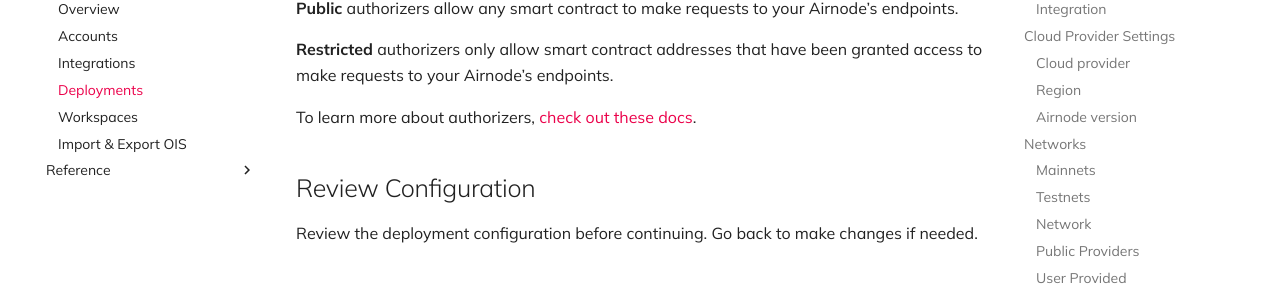
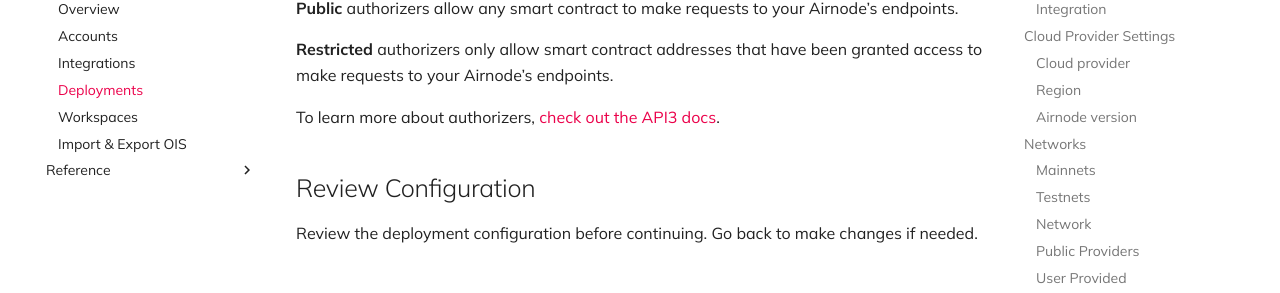
Before and after one commit to chainapi/chainapi-docs, an MkDocs documentation site: the page built from docs/guides/deployments.md, in a window 1280 px wide and 900 px high, scrolled down 1997 px. Shown: the part 153-446 px from the top of the window. Built offline with MkDocs 1.6.1 and Material for MkDocs 9.7.7, drawn with Linux system fonts in a browser that asks for light colours.

Commit message:
Test deploy

```diff
--- a/docs/guides/deployments.md
+++ b/docs/guides/deployments.md
@@ -97,7 +97,7 @@ Airnode’s endpoints.
 granted access to make requests to your Airnode’s endpoints.
 
 To learn more about authorizers,
-[check out these docs](https://docs.api3.org/reference/airnode/latest/concepts/authorizers.html).
+[check out the API3 docs](https://docs.api3.org/reference/airnode/latest/concepts/authorizers.html).
 
 ## Review Configuration
 
```
